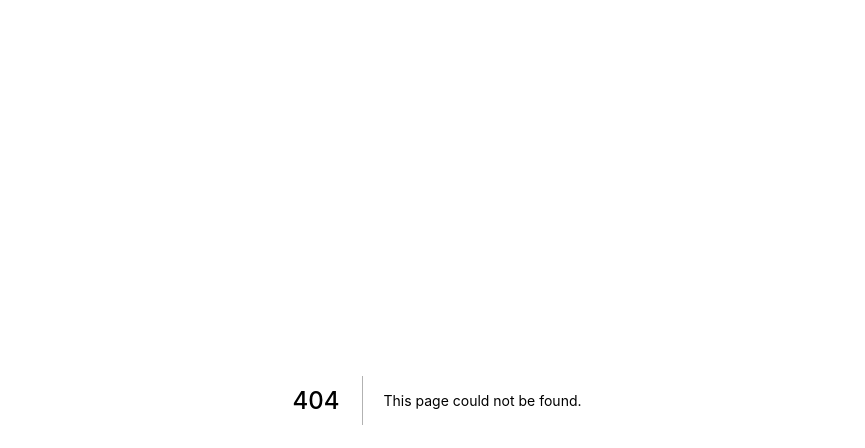
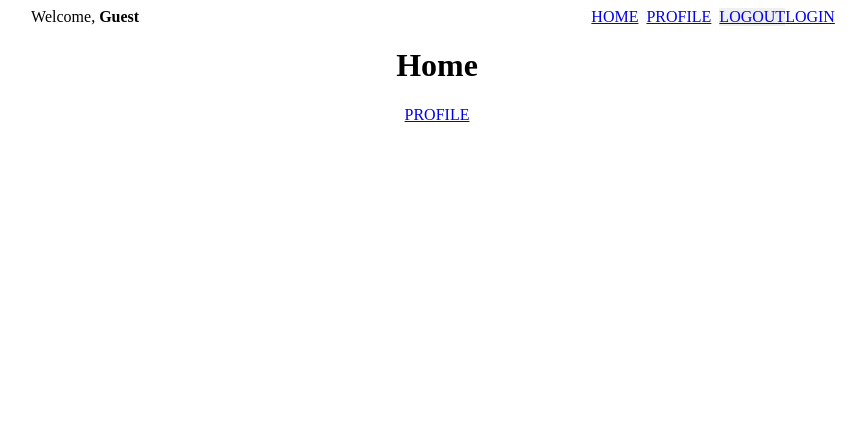
Before and after one commit to axelobscura/next-cookie-auth, a Next.js app: page / in a window 1280 px wide. Before the commit this address had no page. Shown: the top 448 px of the page, without its empty margins (203-1068 px from the left). Built offline with nearby package versions, Linux system fonts and the light colour scheme.

Commit message:
Adding a layout

```diff
--- /dev/null
+++ b/components/Layout.js
@@ -0,0 +1,51 @@
+import Link from 'next/link';
+
+const Layout = ({ title, children }) => {
+    return (
+        <div className="root">
+            <nav className="navbar">
+                <span>Welcome, <strong>Guest</strong></span>
+                <div>
+                    <Link href="/">
+                        <a>HOME</a>
+                    </Link>
+                    <Link href="/profile">
+                        <a>PROFILE</a>
+                    </Link>
+                    <button>LOGOUT</button>
+                    <Link href="/login">
+                        <a>LOGIN</a>
+                    </Link>
+                </div>
+            </nav>
+            <h1>{title}</h1>
+            {children}
+            <style jsx>{`
+            .root {
+                display: flex;
+                align-items: center;
+                justify-content: center;
+                flex-direction: column;
+            }
+            .navbar {
+                width: 100%;
+                display: flex;
+                justify-content: space-around;
+            }
+            a {
+                margin-right: 0.5em;
+            }
+            button {
+                text-decoration: underline;
+                padding: 0;
+                font: inherit;
+                cursos: pointer;
+                border-style: none;
+                color: rgb(0,0,238);
+            }
+        `}</style>
+        </div>
+    )
+}
+
+export default Layout;
--- /dev/null
+++ b/pages/index.js
@@ -0,0 +1,12 @@
+import Layout from '../components/Layout';
+import Link from 'next/link';
+
+export default function Index() {
+    return (
+        <Layout title="Home">
+            <Link href="/profile">
+                <a>PROFILE</a>
+            </Link>
+        </Layout>
+    )
+}
--- a/pages/login.js
+++ b/pages/login.js
@@ -1,7 +1,10 @@
+import Layout from '../components/Layout';
 import LoginForm from '../components/LoginForm';
 
 export default function Login() {
     return (
-        <LoginForm />
+        <Layout title="Login">
+            <LoginForm />
+        </Layout>
     )
 }
```
Also changed, not shown: pages/profile.js (+6 -3 lines).
